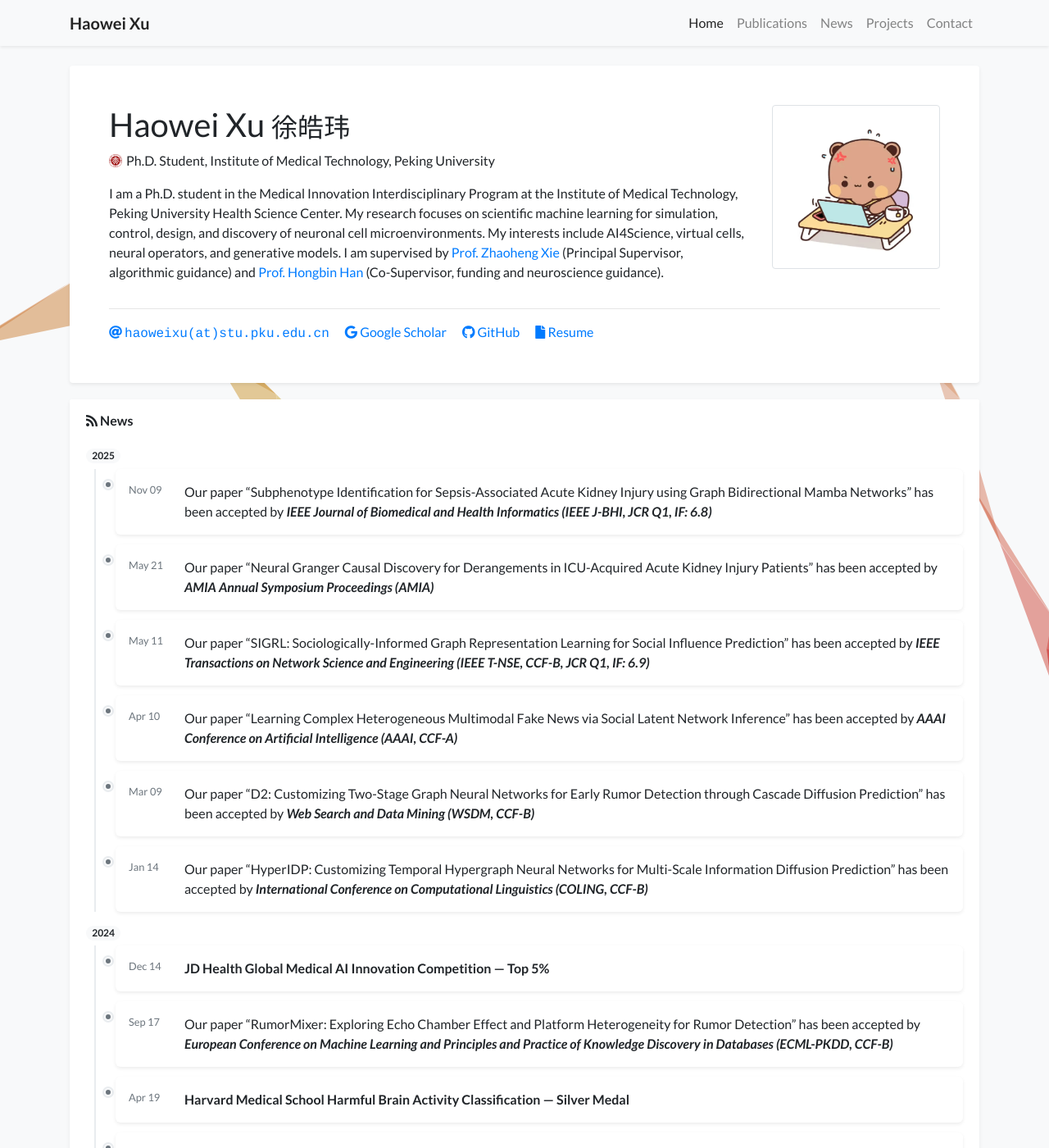
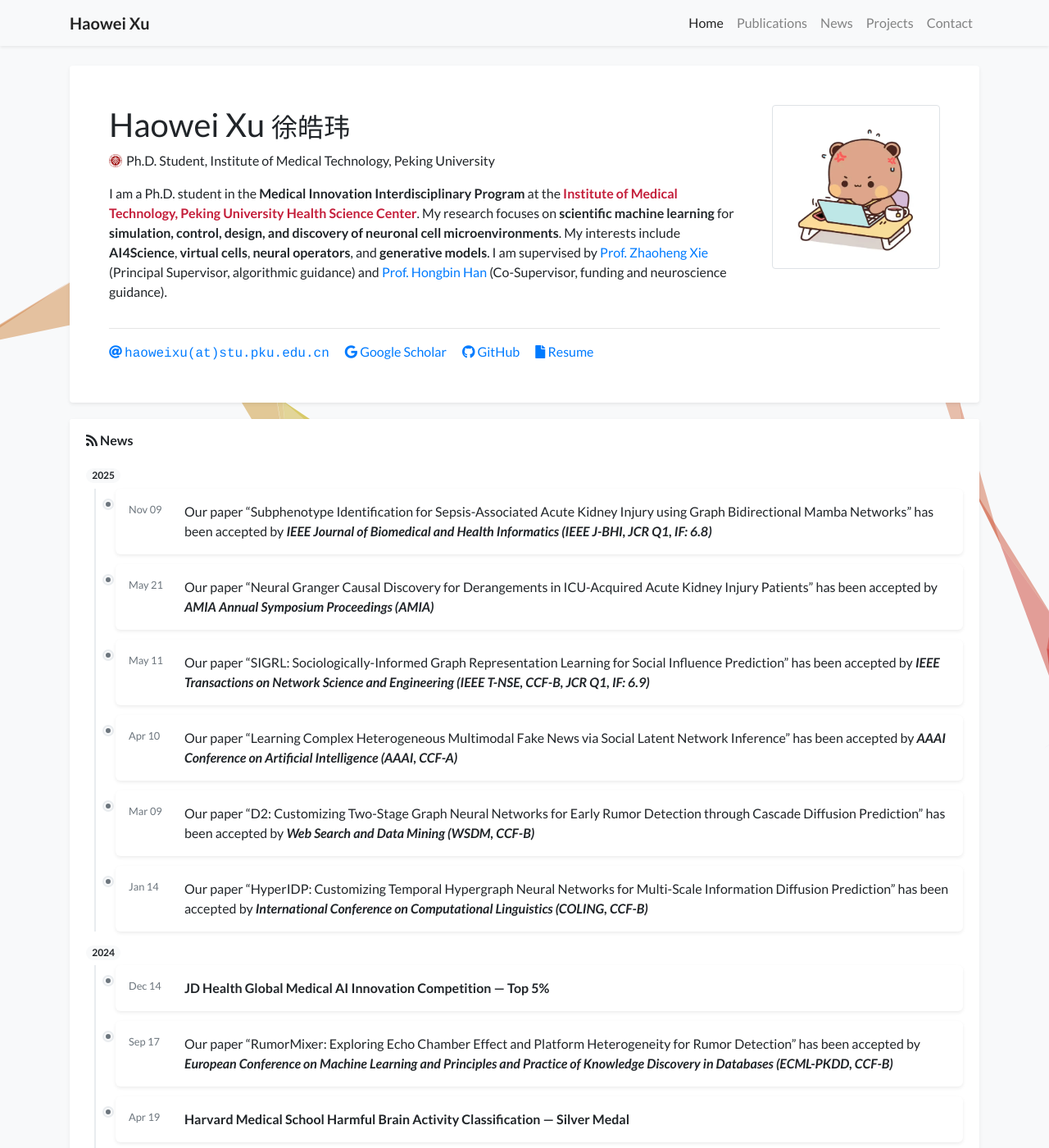
Before and after one commit to HowieHsu0126/howiehsu0126.github.io, a Jekyll site: the page built from index.html, in a window 1280 px wide and 1400 px high. Shown: the whole window at 82% size. Built offline with Jekyll 4.4.1, drawn with Linux system fonts in a browser that asks for light colours; a style sheet for code colours, icons or effects is not loaded.

Commit message:
Homepage

```diff
--- a/_data/profile.yml
+++ b/_data/profile.yml
@@ -12,7 +12,7 @@ github: HowieHsu0126
 resume: assets/cv/Resume.pdf
 
 short_bio: >-
-  I am a Ph.D. student in the Medical Innovation Interdisciplinary Program at the Institute of Medical Technology, Peking University Health Science Center. My research focuses on scientific machine learning for simulation, control, design, and discovery of neuronal cell microenvironments. My interests include AI4Science, virtual cells, neural operators, and generative models. I am supervised by <a href="https://xiezhaoheng.github.io/" target="_blank">Prof. Zhaoheng Xie</a> (Principal Supervisor, algorithmic guidance) and <a href="https://imt.bjmu.edu.cn/szdw/yxjsdsdw/yxyxjsx%EF%BC%88zhylgcyjs%EF%BC%89/a720b1afe62243cba9b852ca7389d7fa.htm" target="_blank">Prof. Hongbin Han</a> (Co-Supervisor, funding and neuroscience guidance).
+  I am a Ph.D. student in the <span class="text-highlight">Medical Innovation Interdisciplinary Program</span> at the <span class="text-pku-red">Institute of Medical Technology, Peking University Health Science Center</span>. My research focuses on <span class="text-highlight">scientific machine learning</span> for <span class="text-highlight">simulation, control, design, and discovery of neuronal cell microenvironments</span>. My interests include <span class="text-highlight">AI4Science</span>, <span class="text-highlight">virtual cells</span>, <span class="text-highlight">neural operators</span>, and <span class="text-highlight">generative models</span>. I am supervised by <a href="https://xiezhaoheng.github.io/" target="_blank">Prof. Zhaoheng Xie</a> (Principal Supervisor, algorithmic guidance) and <a href="https://imt.bjmu.edu.cn/szdw/yxjsdsdw/yxyxjsx%EF%BC%88zhylgcyjs%EF%BC%89/a720b1afe62243cba9b852ca7389d7fa.htm" target="_blank">Prof. Hongbin Han</a> (Co-Supervisor, funding and neuroscience guidance).
 
 show_portrait: true
 portrait_url: assets/images/photos/photo.png
--- a/assets/css/global.css
+++ b/assets/css/global.css
@@ -197,3 +197,12 @@ img.lazy {
     color: #ffd700;
     font-weight: 600;
 }
+
+.text-pku-red {
+    color: #C41E3A;
+    font-weight: 600;
+}
+
+.text-highlight {
+    font-weight: 600;
+}
```
